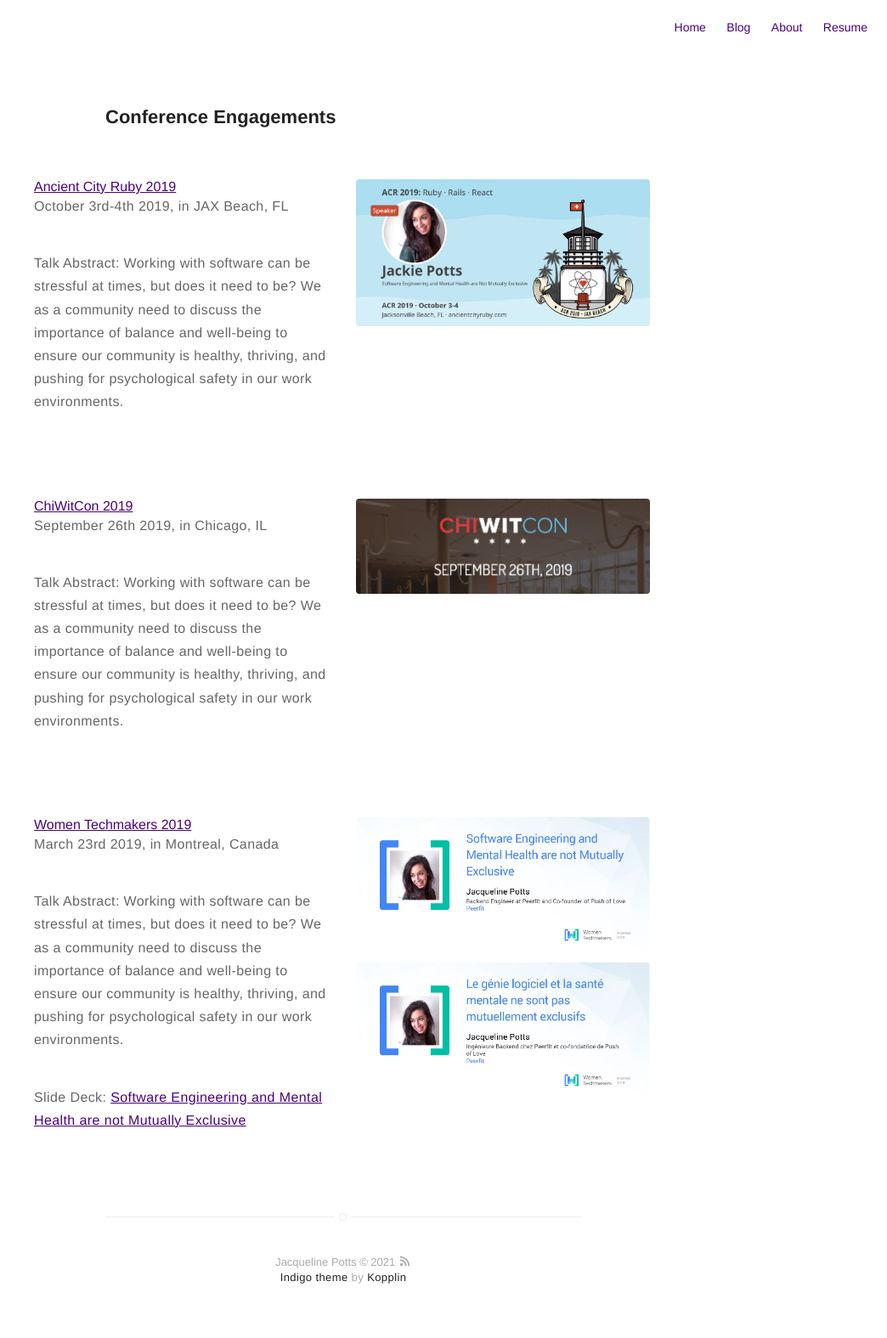
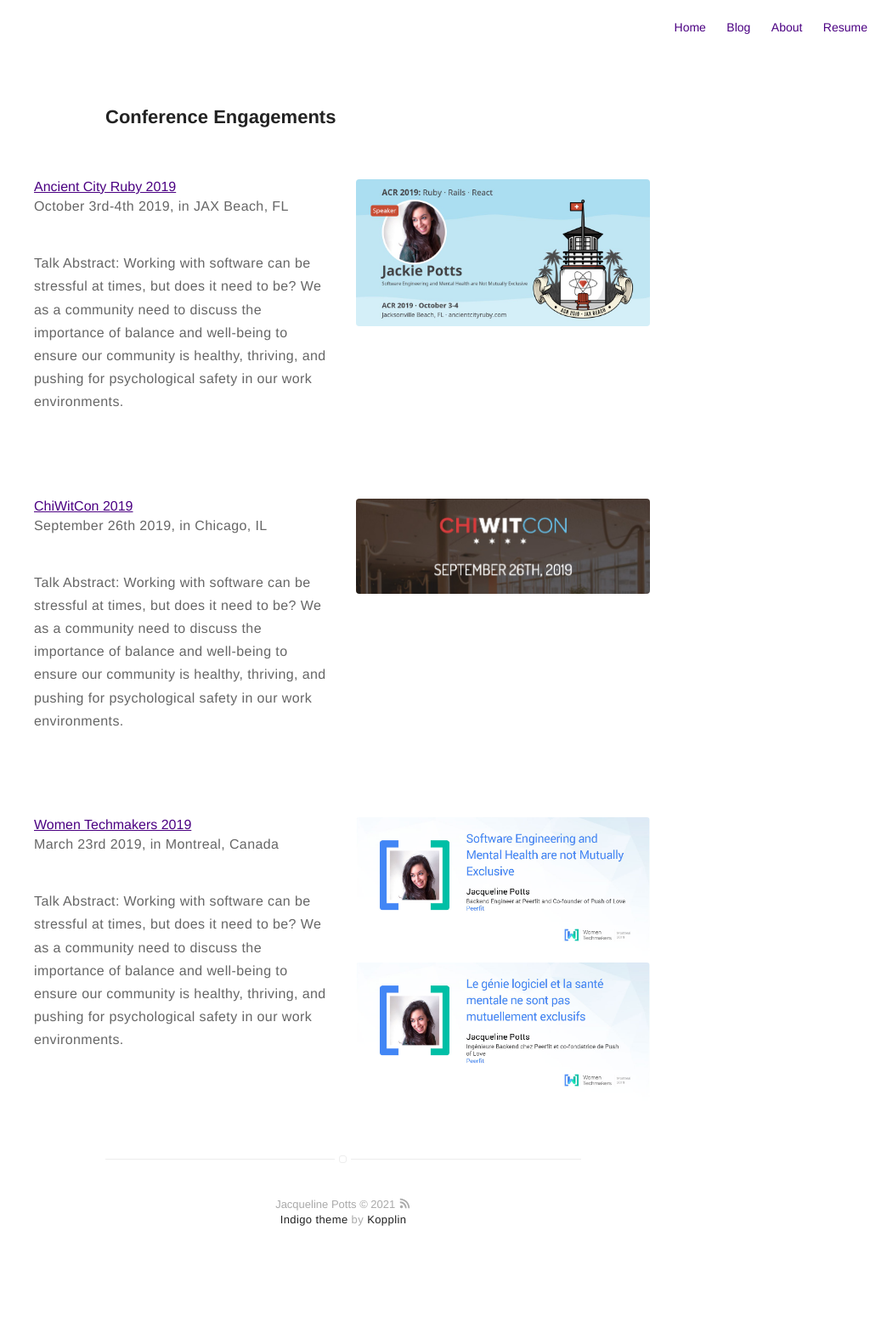
Before and after one commit to jpotts244/jpotts244.github.io, a Jekyll site: the page built from events.md, in a window 1280 px wide. Shown: the whole page at 85% size, without its empty margins (236-1280 px from the left). Built offline with Jekyll 4.4.1, drawn with Linux system fonts in a browser that asks for light colours; after the commit the page ends 1507 px from its top, so only the background shows below that.

Commit message:
Spring cleaning on events page

```diff
--- a/events.md
+++ b/events.md
@@ -33,10 +33,6 @@
     <p>March 23rd 2019, in Montreal, Canada</p>
     <p>Talk Abstract:
     Working with software can be stressful at times, but does it need to be? We as a community need to discuss the importance of balance and well-being to ensure our community is healthy, thriving, and pushing for psychological safety in our work environments.</p>
-
-    <p>Slide Deck:
-      <a href="https://speakerdeck.com/jpotts244/software-engineering-and-mental-health-are-not-mutually-exclusive">Software Engineering and Mental Health are not Mutually Exclusive</a>
-    </p>
   </div>
   <div class="toright">
     <img class="image" src="../assets/images/wtm-card-english.png" alt="Alt Text">
```
